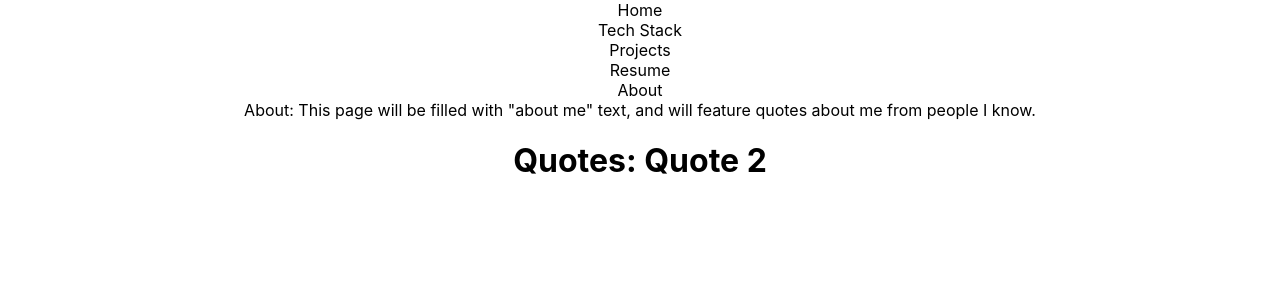
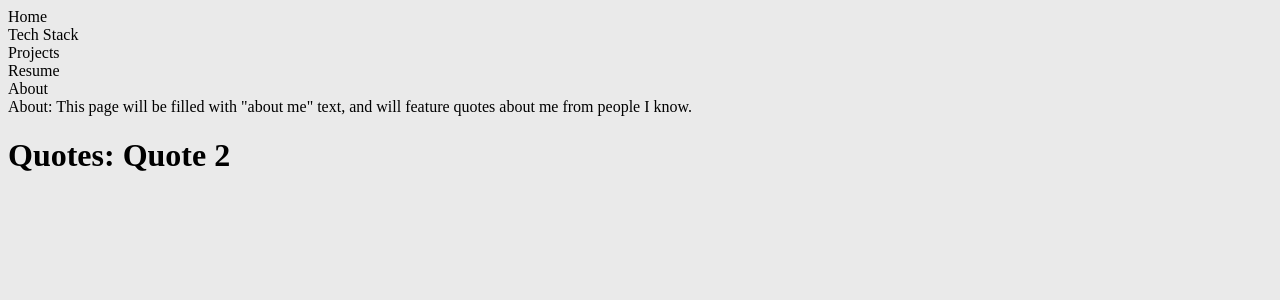
Before and after one commit to james-demiraiakian/james-portfolio, a React (Create React App) app: page /about in a window 1280 px wide. Shown: the top 300 px of the page. Built offline with nearby package versions, Linux system fonts and the light colour scheme.

Commit message:
changed setInterval() to setTimeout() and removed clearInterval(timer)

```diff
--- a/src/App.css
+++ b/src/App.css
@@ -1,38 +1,3 @@
-.App {
-  text-align: center;
+* {
+    background-color: #eaeaea;
 }
-
-.App-logo {
-  height: 40vmin;
-  pointer-events: none;
-}
-
-@media (prefers-reduced-motion: no-preference) {
-  .App-logo {
-    animation: App-logo-spin infinite 20s linear;
-  }
-}
-
-.App-header {
-  background-color: #282c34;
-  min-height: 100vh;
-  display: flex;
-  flex-direction: column;
-  align-items: center;
-  justify-content: center;
-  font-size: calc(10px + 2vmin);
-  color: white;
-}
-
-.App-link {
-  color: #61dafb;
-}
-
-@keyframes App-logo-spin {
-  from {
-    transform: rotate(0deg);
-  }
-  to {
-    transform: rotate(360deg);
-  }
-}
--- a/src/components/HomeImage/HomeImage.jsx
+++ b/src/components/HomeImage/HomeImage.jsx
@@ -19,13 +19,12 @@ export default function HomeImage() {
   const [index, setIndex] = useState(0);
 
   useEffect(() => {
-        const timer = setInterval(() => {
+    setTimeout(() => {
       index === imageArray.length - 1 ? setIndex(0) : setIndex(index + 1);
     }, 2000);
 
     return () => {
       setCurrentImage(imageArray[index]);
-            clearInterval(timer);
     };
   }, [index]);
 
--- a/src/components/Quotes/Quotes.jsx
+++ b/src/components/Quotes/Quotes.jsx
@@ -16,13 +16,12 @@ export default function Quotes() {
   const [index, setIndex] = useState(0);
 
   useEffect(() => {
-        const timer = setInterval(() => {
+    setTimeout(() => {
       index === quoteArray.length - 1 ? setIndex(0) : setIndex(index + 1);
     }, 2000);
 
     return () => {
       setCurrentQuote(quoteArray[index]);
-            clearInterval(timer);
     };
   }, [index]);
 
--- a/src/index.css
+++ b/src/index.css
@@ -1,4 +1,4 @@
-body {
+/* body {
   margin: 0;
   font-family: -apple-system, BlinkMacSystemFont, 'Segoe UI', 'Roboto', 'Oxygen',
     'Ubuntu', 'Cantarell', 'Fira Sans', 'Droid Sans', 'Helvetica Neue',
@@ -10,4 +10,4 @@ body {
 code {
   font-family: source-code-pro, Menlo, Monaco, Consolas, 'Courier New',
     monospace;
-}
+} */
--- a/src/views/Header/Header.css
+++ b/src/views/Header/Header.css
@@ -0,0 +1,21 @@
+.header {
+    display: flex;
+    flex-direction: row;
+    justify-content: center;
+    padding: 10px 10px 10px 10px;
+    background-color: #97a7b4;
+}
+
+.headerLink {
+    display: flex;
+    width: 19vw;
+    height: 50px;
+    /* border-left: 1px solid black;
+    border-right: 1px solid black; */
+    transform: skewX(-15deg);
+
+    align-items: center;
+    justify-content: center;
+    margin: auto;
+    background-color: #567186;
+}
--- a/src/views/Header/Header.jsx
+++ b/src/views/Header/Header.jsx
@@ -31,11 +31,21 @@ export default function Header() {
 
     return (
         <div className="header">
-            <div onClick={handleHome}>Home</div>
-            <div onClick={handleTechStack}>Tech Stack</div>
-            <div onClick={handleProjects}>Projects</div>
-            <div onClick={handleResume}>Resume</div>
-            <div onClick={handleAbout}>About</div>
+            <div className="headerLink" onClick={handleHome}>
+                Home
+            </div>
+            <div className="headerLink" onClick={handleTechStack}>
+                Tech Stack
+            </div>
+            <div className="headerLink" onClick={handleProjects}>
+                Projects
+            </div>
+            <div className="headerLink" onClick={handleResume}>
+                Resume
+            </div>
+            <div className="headerLink" onClick={handleAbout}>
+                About
+            </div>
         </div>
     );
 }
```
Also changed, not shown: package.json (+11 -1 lines), 1 other file (tests, documents, lock files or other folders). Lines whose indentation alone changed are shown as unchanged.
